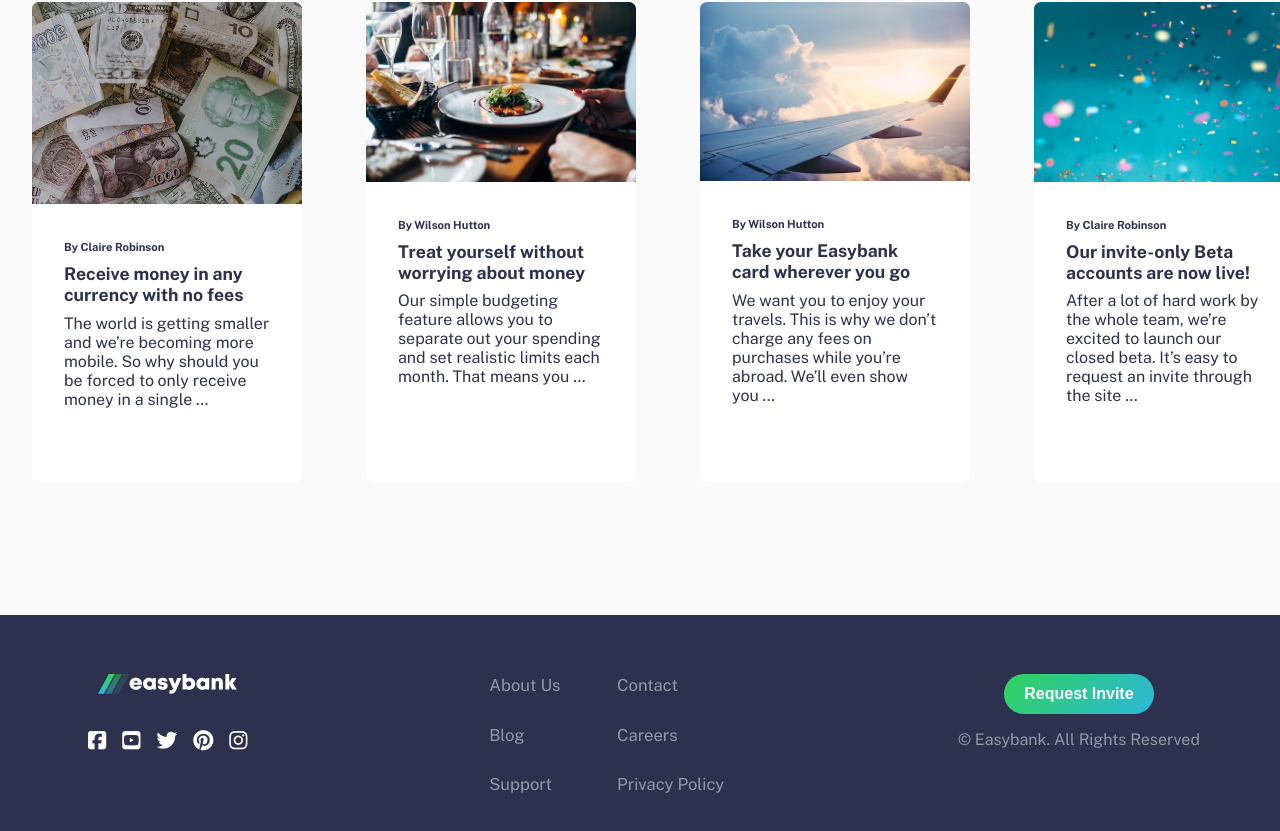
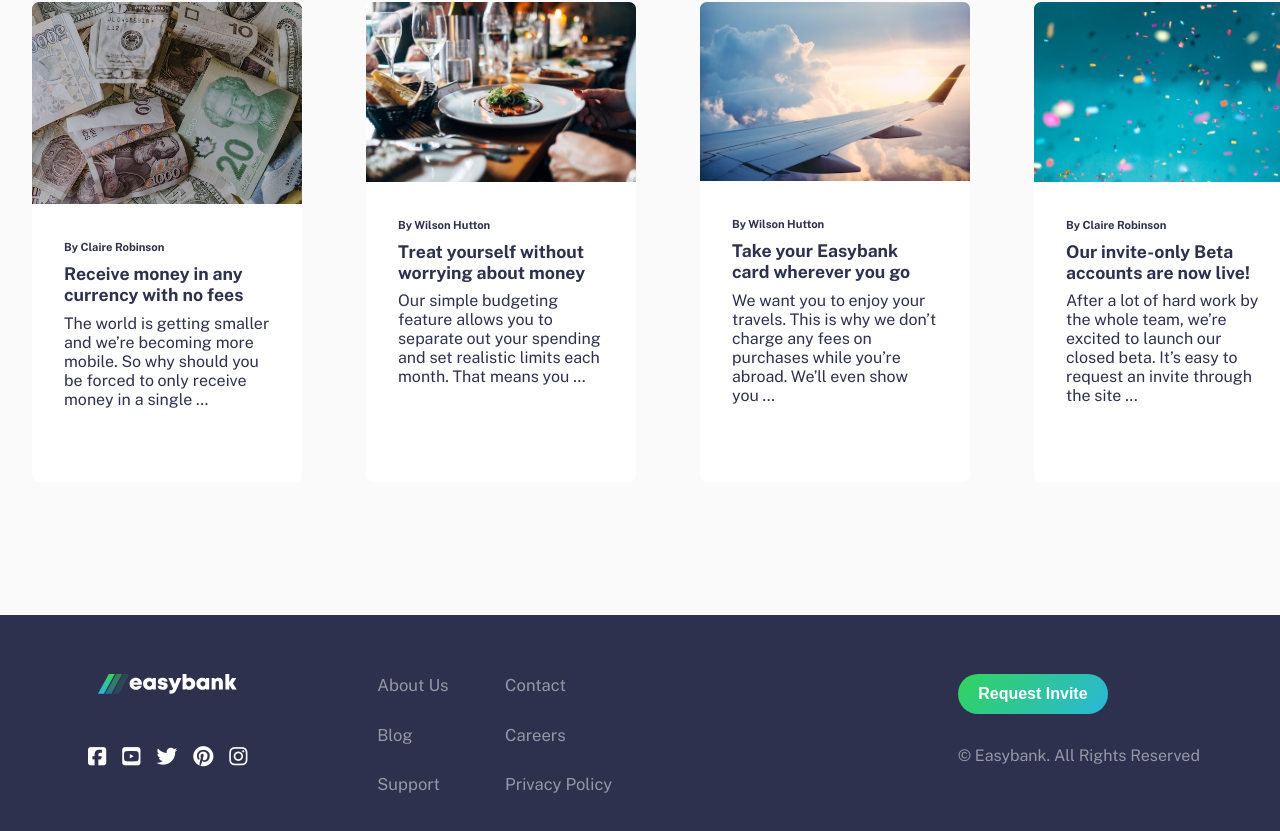
Before and after one commit to MarceloDevd3/EasyBank-vite, a React (Vite) app: page / in a window 1280 px wide. Shown: the part 1519-2350 px from the top of the page. Built offline with nearby package versions, Linux system fonts and the light colour scheme.

Commit message:
update 1.1

```diff
--- a/src/App.css
+++ b/src/App.css
@@ -47,17 +47,20 @@ button, li {
 
 
 #navegation-row {
+    position: absolute;
+    width: 100%;
     background-color: var(--Very-Light-Gray);
     display: flex;
     justify-content: space-between;
     align-items: center;
     padding: 1.5em 2em;
+    z-index: 1;
 }
 
 .shadow {
     display: none;
     position: absolute;
-    top: 11%;
+    top: 4.5em;
     left: 0;
     width: 100vw;
     height: 84vh;
@@ -86,7 +89,7 @@ button, li {
     display: block;
     position: absolute;
     z-index: 1;
-    top: 17%;
+    top: 10rem;
     width: 87%;
     height: 300px;
     border-radius: 6px;
@@ -131,9 +134,9 @@ ul .nav-item .nav-link {
 
 #container-image  img {
     position: absolute;
-    top: -32.4em;
-    left: 2em;
-    width: 90%;
+    top: -24.4em;
+    left: 4em;
+    width: 72%;
 }
 
 
@@ -522,11 +525,11 @@ main #EasybankLevel2 #level2-grid {
     ul .nav-item:hover:after {
         content: '';
         position: relative;
-        top: 37px;
+        top: 40px;
         left: 4px;
-        display: block;
+        display: flex;
         width: 50px;
-        height: 2px;
+        height: 1px;
         background-color: green;
     }
 
@@ -575,7 +578,11 @@ main #EasybankLevel2 #level2-grid {
         display: grid;
         grid-template-columns: 1fr 1fr 1fr 1fr;
         grid-template-rows: 1fr;
-        gap: 5em 4em;
+        gap: 2em 4em;
+    }
+
+    #level1-grid {
+        padding: 0 7em;
     }
 
     .EasyBank-card {
@@ -593,11 +600,15 @@ main #EasybankLevel2 #level2-grid {
 
     #footer-nav-container #grid-container {
         display: grid;
+        position: relative;
+        left: -7em;
         grid-template-columns: 1fr 1fr ;
         grid-template-rows: 1fr 1fr;
         margin: 0;
         text-align: left;
     }
+
+
 
     #rodape-row  {
      position: relative;
@@ -605,7 +616,7 @@ main #EasybankLevel2 #level2-grid {
    }
 
     #rodape-row #icon-rows{
-        margin-top: 1em;
+        margin-top: 2em;
     }
 
 
@@ -614,5 +625,14 @@ main #EasybankLevel2 #level2-grid {
         height: 0px;
     }
 
+    #footer-final-content {
+        display: flex;
+        flex-direction: column;
+    }
+
+    #footer-final-content .btn-green {
+        margin-bottom: 2em;
+    }
+
 
 }
```
